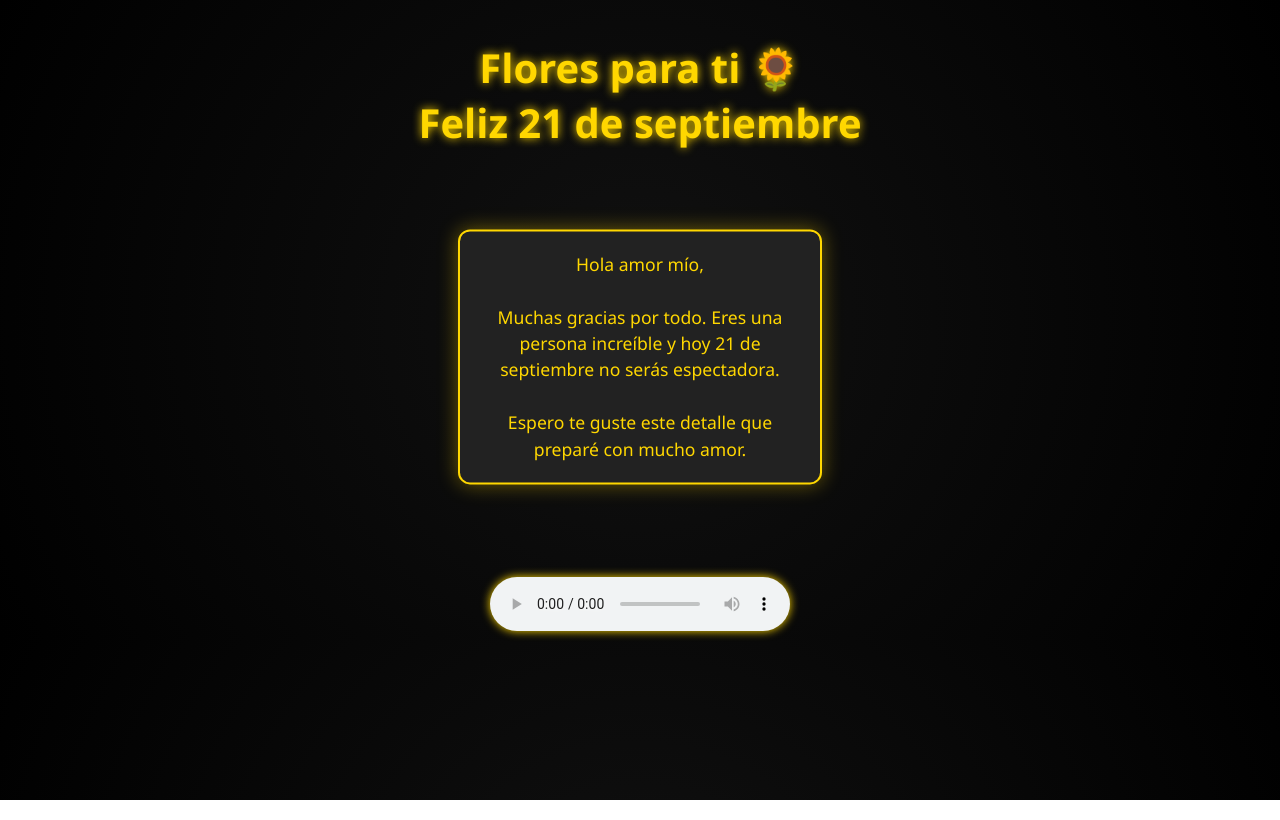
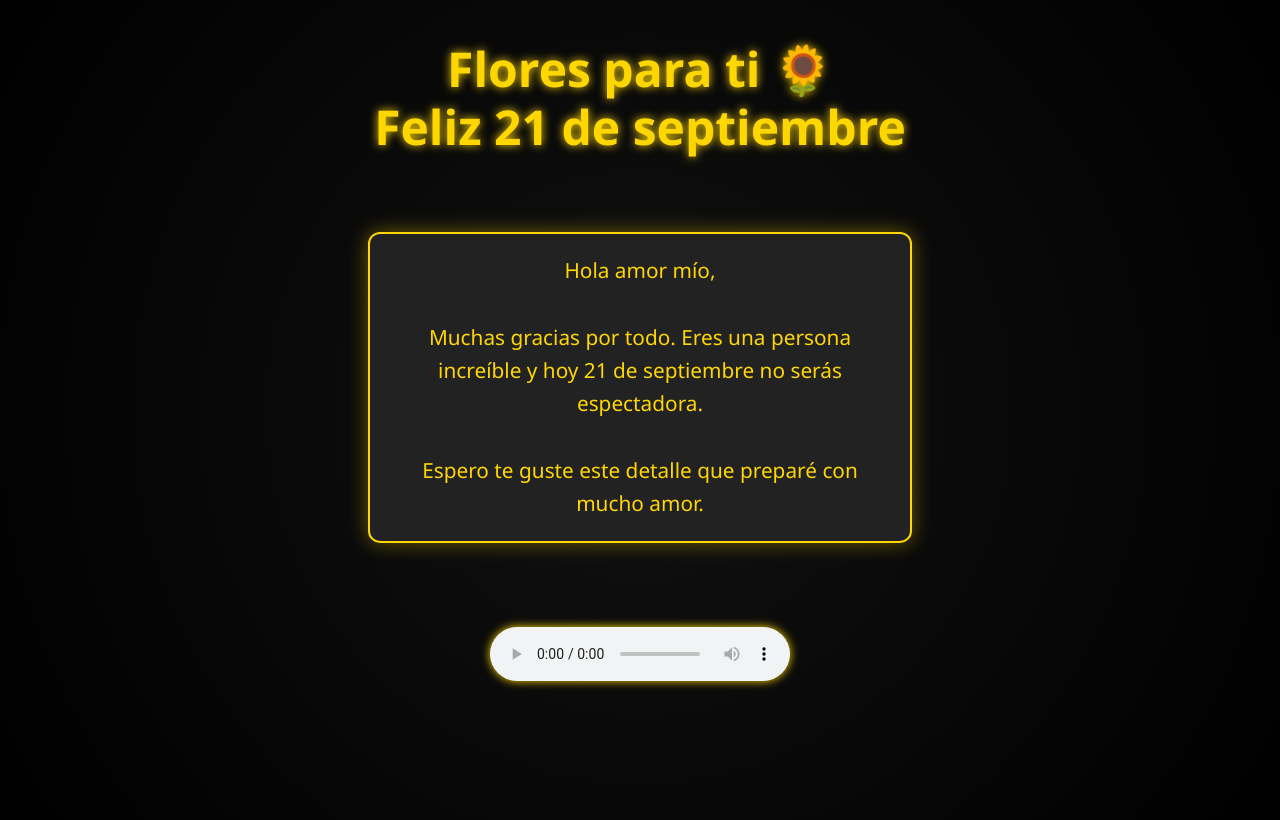
Before and after one commit to davidnacho300-cpu/flores-21-septiembre, a plain HTML site: page index.html in a window 1280 px wide. Both pictures are taken after a click on the element "Dar clic aquí 🌻". Drawn offline with Linux system fonts and the light colour scheme.

Commit message:
Update index.html

```diff
--- a/index.html
+++ b/index.html
@@ -9,9 +9,15 @@
       padding: 0;
       background: radial-gradient(circle at center, #111 0%, #000 100%);
       font-family: 'Segoe UI', sans-serif;
-      overflow-x: hidden;
+      display: flex;
+      flex-direction: column;
+      align-items: center;
+      justify-content: start;
+      min-height: 100vh;
+      padding-top: 20px;
       color: #ffd700;
       text-align: center;
+      overflow-x: hidden;
     }
 
     .ocultar {
@@ -23,8 +29,8 @@
       top: 50%;
       left: 50%;
       transform: translate(-50%, -50%);
-      width: 280px;
-      height: 180px;
+      width: 320px;
+      height: 200px;
       background: #222;
       border: 2px solid #ffd700;
       border-radius: 12px;
@@ -32,14 +38,15 @@
       display: flex;
       justify-content: center;
       align-items: center;
-      font-size: 1.5em;
+      font-size: 1.6em;
       cursor: pointer;
       z-index: 20;
     }
 
     h1 {
-      font-size: 2.5em;
-      margin-top: 40px;
+      font-size: 3em;
+      margin-top: 20px;
+      line-height: 1.2em;
       text-shadow: 0 0 10px #ffd700;
     }
 
@@ -49,11 +56,11 @@
       display: flex;
       justify-content: center;
       align-items: center;
-      height: 360px;
+      height: 400px;
     }
 
     .imagen-central {
-      width: 300px;
+      width: 380px;
       cursor: pointer;
       transition: transform 0.5s ease;
       animation: balanceo 4s ease-in-out infinite;
@@ -72,14 +79,15 @@
       top: 50%;
       left: 50%;
       transform: translate(-50%, -50%);
-      width: 320px;
+      width: 90vw;
+      max-width: 500px;
       padding: 20px;
       background: #222;
       border: 2px solid #ffd700;
       border-radius: 12px;
       box-shadow: 0 0 20px rgba(255, 215, 0, 0.4);
-      font-size: 1.1em;
-      line-height: 1.5em;
+      font-size: 1.3em;
+      line-height: 1.6em;
       opacity: 0;
       transition: opacity 1s ease;
       z-index: 5;
@@ -128,8 +136,8 @@
 
     .carrusel-3d {
       margin: 60px auto;
-      width: 300px;
-      height: 200px;
+      width: 400px;
+      height: 250px;
       position: relative;
       transform-style: preserve-3d;
       animation: girar 20s linear infinite;
@@ -137,7 +145,7 @@
 
     .carrusel-3d img {
       position: absolute;
-      width: 200px;
+      width: 260px;
       height: auto;
       border-radius: 12px;
       box-shadow: 0 0 10px rgba(255, 215, 0, 0.3);
```
